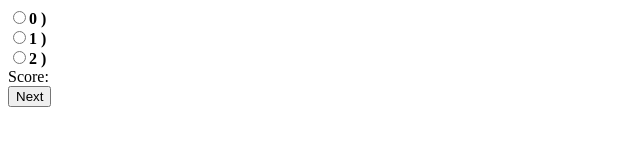
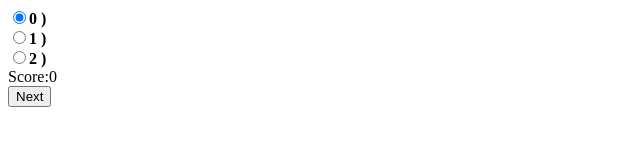
Before and after one commit to wizardto1/radiotest, an Angular app: page /page1 in a window 1280 px wide. Shown: the top 160 px of the page, without its empty margins (0-640 px from the left). Built offline with nearby package versions, Linux system fonts and the light colour scheme.

Commit message:
6 files modified

```diff
--- a/src/app/page1/page1.component.html
+++ b/src/app/page1/page1.component.html
@@ -1,12 +1,12 @@
-<input type="radio" id="0" name="q9" value="0" (change)=radioEventHandler($event)>
+<input type="radio" id="0" name="q9" [value]="0" [(ngModel)]="flag1"  (change)=radioEventHandler($event)>
   <label for="0" style="font-weight:bold">0 )</label><br>
-  <input type="radio" id="1" name="q9" value="1" (change)=radioEventHandler($event)>
+  <input type="radio" id="1" name="q9" [value]="1"[(ngModel)]="flag1"  (change)=radioEventHandler($event)>
   <label for="1" style="font-weight:bold">1 )</label><br>
-  <input type="radio" id="2" name="q9" value="2" (change)=radioEventHandler($event)>
+  <input type="radio" id="2" name="q9" [value]="2"  [(ngModel)]="flag1"  (change)=radioEventHandler($event)>
   <label for="2" style="font-weight:bold">2 )</label><br>
 
 
- <span>Score:{{score2}}</span><br>
+ <span>Score:<!--{{score2}}-->{{flag1}}</span><br>
 <button [routerLink]="['/page3']">
       Next
     </button>
--- a/src/app/page1/page1.component.ts
+++ b/src/app/page1/page1.component.ts
@@ -7,8 +7,9 @@ import { Component, OnInit } from '@angular/core';
 })
 export class Page1Component implements OnInit {
   score2:number;
+  flag1:any;
 
-  constructor() { }
+  constructor() {this.flag1=0 }
 
   ngOnInit() {
   }
--- a/src/app/page2/page2.component.html
+++ b/src/app/page2/page2.component.html
@@ -1,15 +1,15 @@
 
 <div class="form-group col-md-4">
-<input type="radio" id="0" name="q1" value="0"   (change)=radioEventHandler($event) required>
+<input type="radio" id="0" name="q1" [value]="0"  [(ngModel)]="flag"  (change)=radioEventHandler($event) required>
   <label for="0" style="font-weight:bold">0 )</label><br>
-  <input type="radio" id="1" name="q1" value="1" (change)=radioEventHandler($event) required>
+  <input type="radio" id="1" name="q1" [value]="1" [(ngModel)]="flag"  (change)=radioEventHandler($event) required>
   <label for="1" style="font-weight:bold">1 )</label><br>
-  <input type="radio" id="2" name="q1" value="2"   (change)=radioEventHandler($event) required>
+  <input type="radio" id="2" name="q1" [value]="2" [(ngModel)]="flag"  (change)=radioEventHandler($event) required>
   <label for="2" style="font-weight:bold">2 )</label><br>
   </div>
 
 
- <span>Score:{{score1}}</span><br>
+ <span>Score:<!--{{score1}}--> {{flag}}</span><br>
 <button [routerLink]="['/page1']">
       Next
     </button>
--- a/src/app/page2/page2.component.ts
+++ b/src/app/page2/page2.component.ts
@@ -7,8 +7,9 @@ import { Component, OnInit } from '@angular/core';
 })
 export class Page2Component implements OnInit {
   score1:number;
+  flag:any;
 
-  constructor() { }
+  constructor() { this.flag = 0; }
 
   ngOnInit() {
   }
--- a/src/app/page4/page4.component.html
+++ b/src/app/page4/page4.component.html
@@ -1,6 +1,6 @@
-<input type="radio" id="0" name="q9" value="0" (change)=radioEventHandler($event)>
+<input type="radio" id="0" name="q9" value="0" [(ngModel)]="flag"  (change)=radioEventHandler($event)>
   <label for="0" style="font-weight:bold">0 )</label><br>
-  <input type="radio" id="1" name="q9" value="1" (change)=radioEventHandler($event)>
+  <input type="radio" id="1" name="q9" value="1" [(ngModel)]="flag"  (change)=radioEventHandler($event)>
   <label for="1" style="font-weight:bold">1 )</label><br>
   <input type="radio" id="2" name="q9" value="2" (change)=radioEventHandler($event)>
   <label for="2" style="font-weight:bold">2 )</label><br>
--- a/src/app/page4/page4.component.ts
+++ b/src/app/page4/page4.component.ts
@@ -9,6 +9,7 @@ export class Page4Component implements OnInit {
 score3:number=0;
 score4:number=0;
 score5:number=0;
+flag:any
 
   constructor() { }
 
```
